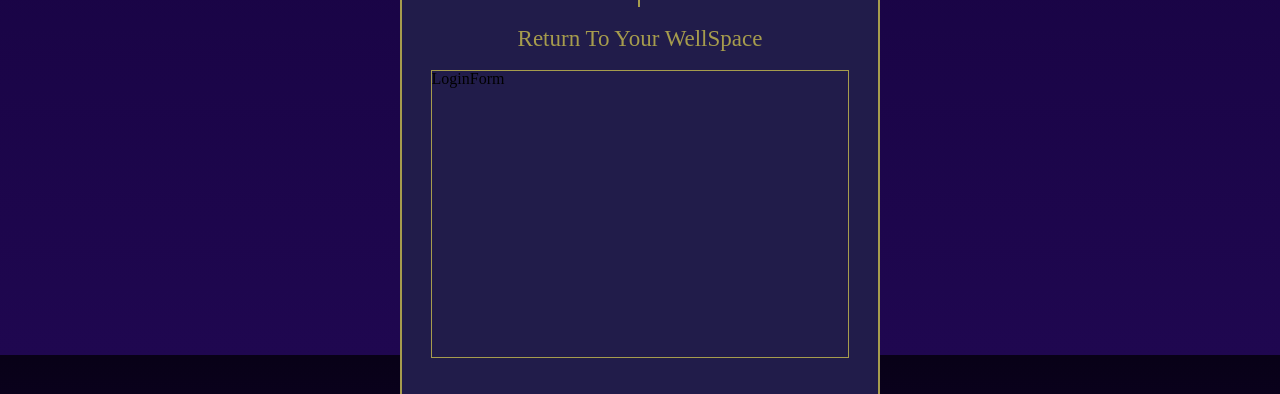
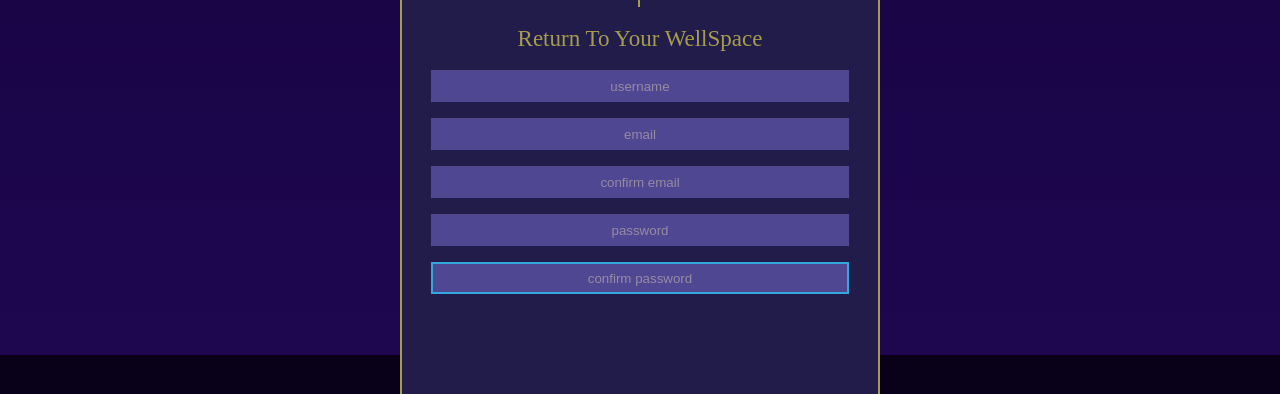
Before and after one commit to Kspiropali/final-frontier, a React (Vite) app in the folder client/: page /login-register in a window 1280 px wide. Shown: the part 445-839 px from the top of the page. Built offline with nearby package versions, Linux system fonts and the light colour scheme.

Commit message:
added email username and password to the registration form. and some field border styling for no-match & correct syntax. Just need to do one for incorrect syntax

```diff
--- a/client/src/assets/css/login.css
+++ b/client/src/assets/css/login.css
@@ -42,5 +42,31 @@ button {
     width: auto;
     margin: 0px 6%;
     height: 66%;
-    border: .5px solid #A69C4D;
+    /* border: .5px solid #A69C4D; */
 }
+
+::placeholder {
+    color: #feefba;
+    opacity: 0.4;
+}
+
+input {
+    border-style: unset;
+}
+
+.input-field {
+    margin-bottom: 2vh;
+    width: 100%;
+    height: 4vh;
+    text-align: center;
+    color: #FEEFBA;
+    background-color: #4F4792;
+}
+
+.correct {
+    border: 2px solid rgb(70, 113, 51);
+}
+
+.no-match {
+    border: 2px solid rgb(50, 168, 222);
+}
--- a/client/src/components/LoginForm/index.jsx
+++ b/client/src/components/LoginForm/index.jsx
@@ -1,8 +1,89 @@
 import React from 'react'
 
 const LoginForm = () => {
+
+    const handleUsername = () => {
+        return
+    }
+    const handleInitialPassword = () => {
+        return
+    }
+    const handleConfirmationPassword = () => {
+        return
+    }
+
   return (
-    <div>LoginForm</div>
+    <>
+    <form
+        aria-label='login form'
+        role="login"
+        // onSubmit={handleSubmit}
+      >
+        {/* <label>Username: </label> */}
+        <input
+          type="text"
+          id="username"
+        //   onChange={handleUsername}
+        //   value="username"
+          placeholder='username'
+          required
+         className='input-field'/>
+
+        {/* <label>Email: </label> */}
+        <input
+          type="text"
+          id="email"
+        //   onChange={handleUsername}
+        //   value="username"
+          placeholder='email'
+          required
+         className='input-field'/>
+
+        {/* <label>Confirm Email: </label> */}
+        <input
+          type="text"
+          id="confirm-email"
+        //   onChange={handleUsername}
+        //   value="username"
+          placeholder='confirm email'
+          required
+         className='input-field'/>
+
+        {/* <label>Email: </label> */}
+        <input
+          type="text"
+          id="password"
+        //   onChange={handleUsername}
+        //   value="username"
+          placeholder='password'
+          required
+         className='input-field'/>
+
+        {/* <label>Confirm Email: </label> */}
+        <input
+          type="text"
+          id="confirm-password"
+        //   onChange={handleUsername}
+        //   value="username"
+          placeholder='confirm password'
+          required
+         className='input-field no-match'/>
+
+        {/* <label>Password: </label>
+        <input
+          type="password"
+          id="password"
+          onChange={handlePassword}
+        //   value={password}
+          placeholder='password'
+          required
+        /> */}
+
+        {/* <input className='login' type="submit" value="Login" />
+        {message && <p>{message}</p>} */}
+
+      </form>
+    </>
   )
 }
 
```
